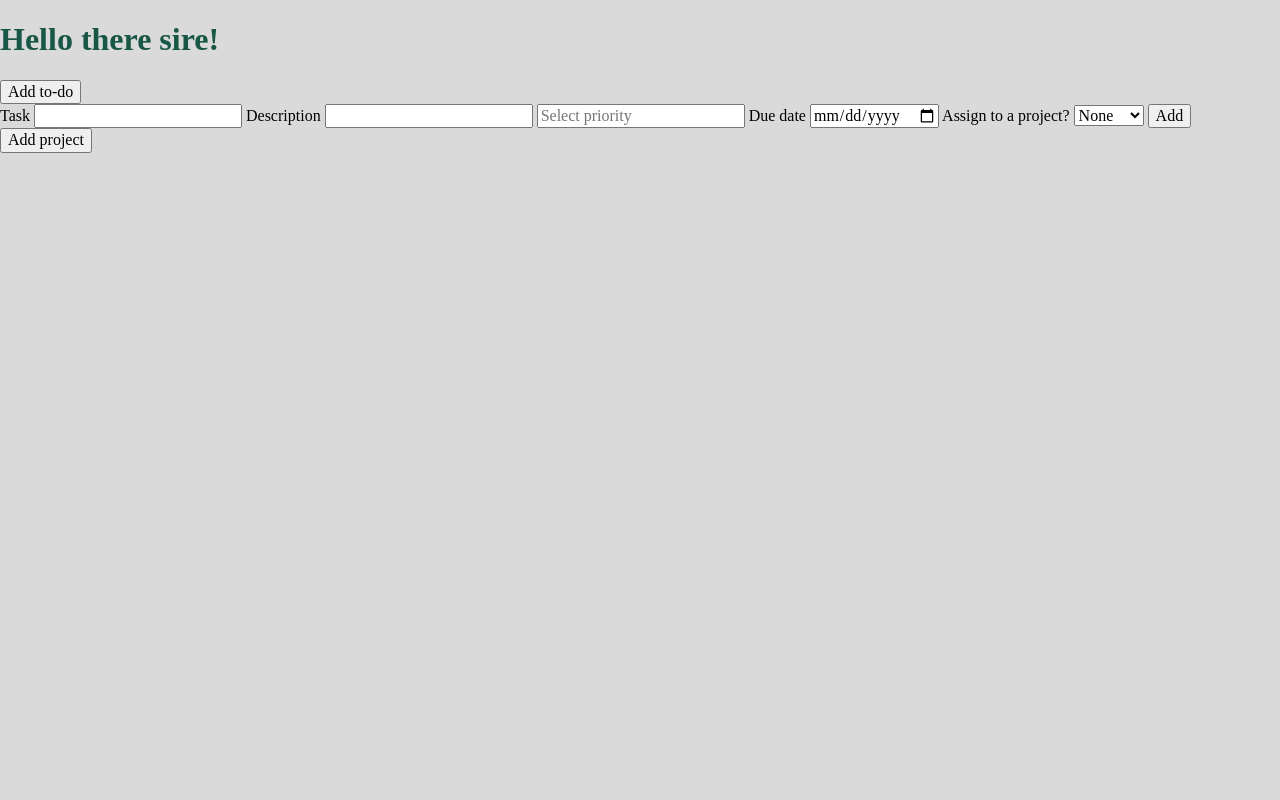
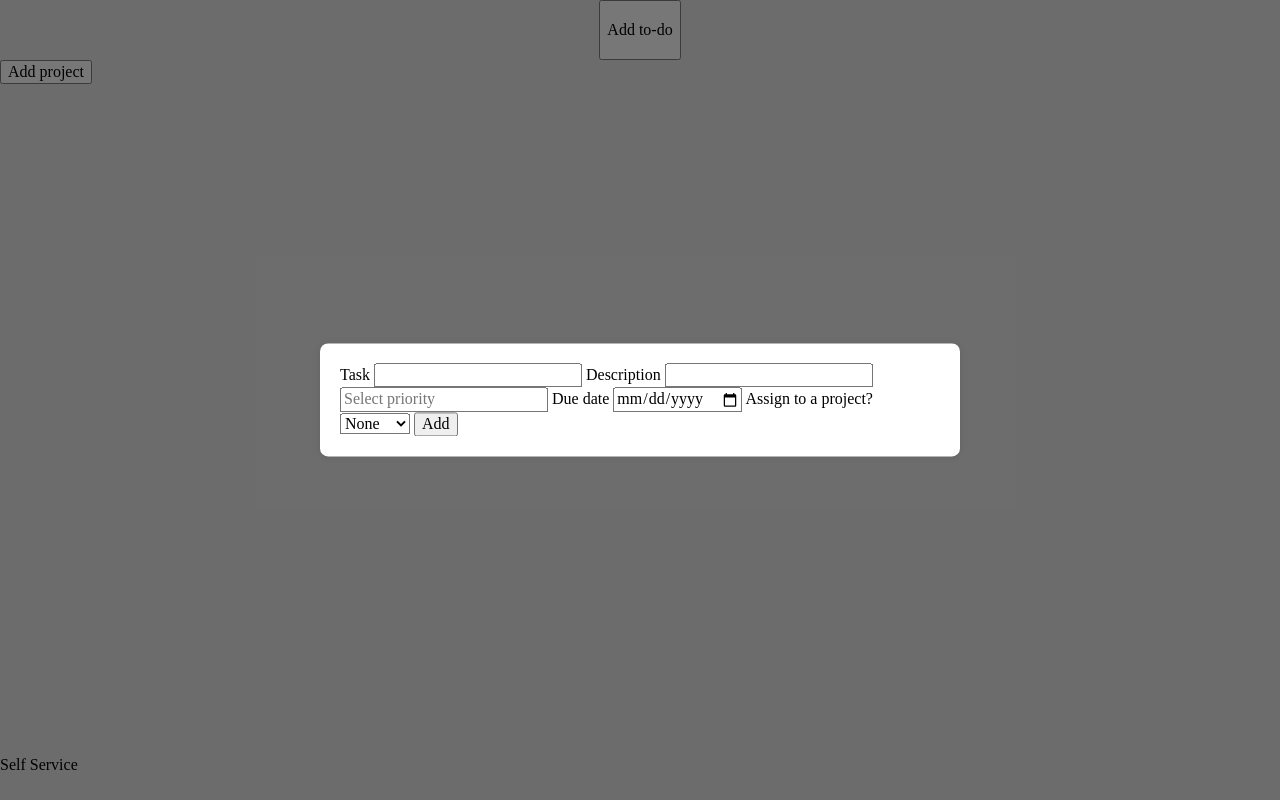
Before and after one commit to PeterMilo/odin-project-todo, a website built with webpack: page src/index.html in a window 1280 px wide. Both pictures are taken after a click on the button "Add to-do". Built offline with nearby package versions, Linux system fonts and the light colour scheme.

Commit message:
css structure start

```diff
--- a/src/index.html
+++ b/src/index.html
@@ -4,33 +4,18 @@
     <meta charset="UTF-8">
     <meta name="viewport" content="width=device-width, initial-scale=1.0">
     <title>Self To-do list</title>
+</head>
 
-</head>
 <body>
 
   <!-- Semi-transparent background -->
   <div id="overlay"></div>
 
-
-  <div class="header">
-    <h1 class="h1-header">Hello there sire!</h1>
-  </div>
-
-
-
-  <div class="main-content">
-    <button id="add-todo">Add to-do</button>
-
-    <div id="content"></div>
-
-  </div>
-
-
-
+  <!-- Collection of forms -->
   <div class="centered-modal-form">
 
     <!-- Form for adding new to-do -->
-    <form id="task-form">
+    <form id="task-form" class="form-layout">
           <label for="title">Task</label>
           <input type="text" id="title" name="title" required>
 
@@ -54,13 +39,13 @@
     </form>
 
     <!-- Form for adding project -->
-    <form id="project-form">
+    <form id="project-form" class="form-layout">
       <input type="text" id="project-name" name="project-name" placeholder="Project name" required>
       <button id="project-submit-button">Submit</button>
     </form>
 
     <!-- Form when editing -->
-    <form id="editing-form" data-id="">
+    <form id="editing-form" data-id="" class="form-layout">
       <input type="text" id="edit-title" name="edit-title" placeholder="Title">
       <br>
       <input type="text" id="edit-description" name="edit-description" placeholder="Desciption">
@@ -79,6 +64,24 @@
 
   </div>
 
+<div class="grid-container">
+
+  <div class="header">
+    <!-- <h1 class="h1-header">Hello Again!</h1> -->
+    <button id="add-todo">Add to-do</button>
+  </div>
+
+
+
+  <div class="main-content">
+
+    <div id="content"></div>
+
+  </div>
+
+
+
+
 
 
   <div class="side-bar">
@@ -88,8 +91,12 @@
 
 
   <div class="footer">
+    <p>Self Service</p>
+  </div>
 
-  </div>
+
+</div>
+
 
 
 
--- a/src/index.js
+++ b/src/index.js
@@ -49,12 +49,15 @@ addTodoButton.addEventListener('click', () => {
     option.text = project;
     todoProject.add(option);
   })
+  editingOverlay.classList.toggle('active');
   todoForm.style.display = 'block';
 });
 
 addProjectButton.addEventListener('click', () => {
   console.log('Make new projects')
   projectForm.style.display = 'block';
+  editingOverlay.classList.toggle('active');
+
 });
 
 //Project submit
@@ -63,6 +66,7 @@ projectSubmitButton.addEventListener('click', (event) => {
   addProject(projectName.value);
   projectForm.reset();
   projectForm.style.display = 'none';
+  editingOverlay.classList.toggle('active');
 })
 
 
@@ -72,6 +76,7 @@ submitTodoButton.addEventListener('click', (event) => {
   createToDo(todoTitle.value, todoDescription.value, todoDate.value, todoPriority.value, todoProject.value);
   todoForm.reset();
   todoForm.style.display = 'none';
+  editingOverlay.classList.toggle('active');
   console.log(todoList)
   renderTodoList();
 } )
@@ -87,6 +92,7 @@ editingCloseBtn.addEventListener('click', (event) => {
   editingForm.classList.toggle('active');
   editingOverlay.classList.toggle('active');
 })
+
 
 
 
--- a/src/style.css
+++ b/src/style.css
@@ -14,8 +14,9 @@ h1 {
   display: none;
 }
 
+
 /* Initially hide the form and the overlay */
-#editing-form {
+.form-layout {
   display: none;
   position: fixed;
   top: 50%;
@@ -48,3 +49,32 @@ h1 {
   border-color: black;
   margin: 1em;
 }
+
+.grid-container {
+  height: 100vh;
+  display: grid;
+  grid-template-rows: 60px 1fr 60px;
+  grid-template-columns: 1fr 3fr;
+  grid-template-areas:
+  "header header"
+  "sidebar main"
+  "footer footer";
+}
+
+.header {
+  display:flex;
+  grid-area: header;
+  justify-content: center;
+}
+
+.side-bar {
+  grid-area: sidebar;
+}
+
+.main-content {
+  grid-area: main;
+}
+
+.footer {
+  grid-area: footer;
+}
```
Also changed, not shown: dist/index.bundle.js, dist/index.html, src/images/No-css-app.png (added).
